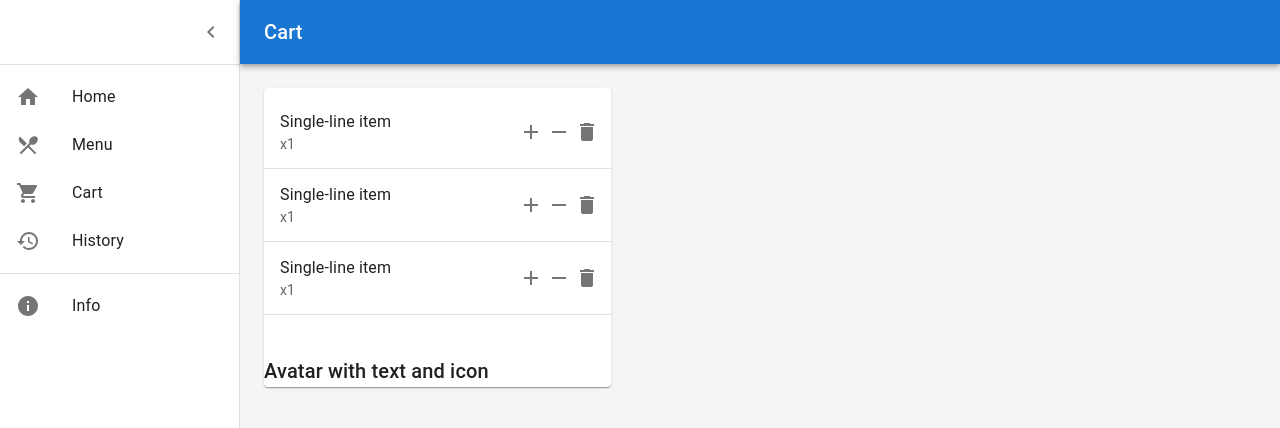
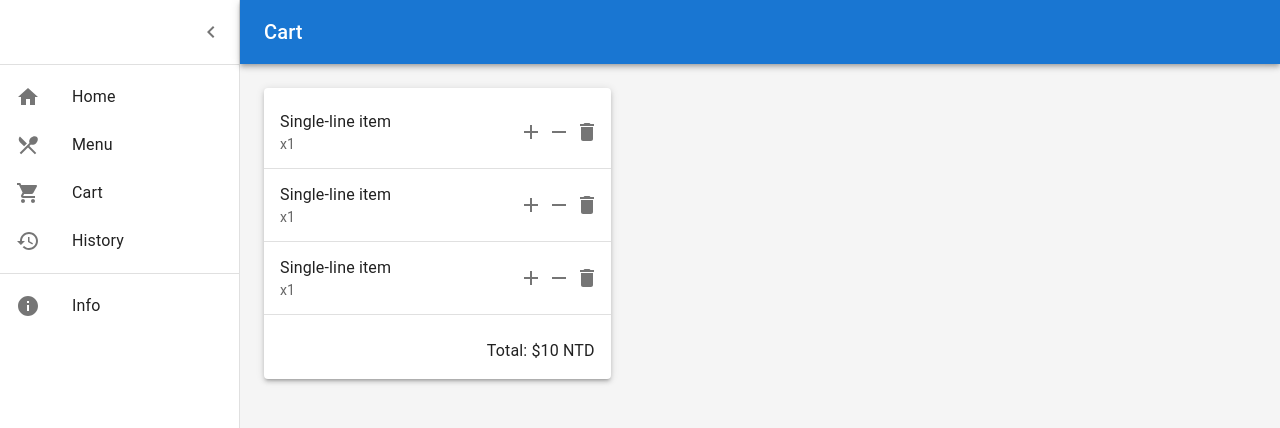
Before and after one commit to chengxi600/isCoolLabOA, a React (Create React App) app: page /cart in a window 1280 px wide. Shown: the top 428 px of the page. Built offline with nearby package versions, Linux system fonts and the light colour scheme.

Commit message:
fix lint and reorganize components

```diff
--- a/src/components/pages/CartPage.tsx
+++ b/src/pages/CartPage.tsx
@@ -1,13 +1,13 @@
-import { Typography, ListItem, Grid, IconButton, List, ListItemText, Paper, Divider } from "@mui/material";
+import { Typography, ListItem, Grid, IconButton, List, ListItemText, Paper, Divider, Box } from "@mui/material";
 import React from "react";
-import CartItem from "../CartItem";
+import CartItem from "../components/CartItem";
 
 export default function CartPage() {
 
     return (
       <Grid container>
         <Grid item xs={6} md={4} margin={3}>
-          <Paper>
+          <Paper elevation={3}>
           <List>
               <CartItem />
               <Divider />
@@ -16,9 +16,11 @@ export default function CartPage() {
               <CartItem />
               <Divider />
           </List>
-          <Typography sx={{ mt: 4, mb: 2 }} variant="h6" component="div">
-            Avatar with text and icon
-          </Typography>
+          <Box display="flex" justifyContent="flex-end" padding={2}>
+            <Typography>
+              Total: $10 NTD
+            </Typography>
+          </Box>
           </Paper>
         </Grid>
       </Grid>
--- a/src/components/pages/HistoryPage.tsx
+++ b/src/pages/HistoryPage.tsx
@@ -1,7 +1,7 @@
 import { Copyright } from "@mui/icons-material";
 import { Button, Container, Grid, Paper } from "@mui/material";
-import { riceData } from "../../data/menuItems";
-import Order from "../Order";
+import { riceData } from "../data/menuItems";
+import Order from "../components/Order";
 
 export default function HistoryPage() {
 
--- a/src/components/pages/HomePage.tsx
+++ b/src/pages/HomePage.tsx
@@ -1,11 +1,6 @@
-import * as React from 'react';
-import { alpha } from '@mui/material';
 import Box from '@mui/material/Box';
-import Button from '@mui/material/Button';
 import Container from '@mui/material/Container';
-import Link from '@mui/material/Link';
 import Stack from '@mui/material/Stack';
-import TextField from '@mui/material/TextField';
 import Typography from '@mui/material/Typography';
 
 export default function HomePage() {
--- a/src/components/pages/MenuPage.tsx
+++ b/src/pages/MenuPage.tsx
@@ -1,6 +1,6 @@
 import { Container, Divider, Grid, Link, Typography } from "@mui/material";
-import MenuCard from "../MenuCard";
-import { drinkData, noodleData, riceData } from "../../data/menuItems";
+import MenuCard from "../components/MenuCard";
+import { drinkData, noodleData, riceData } from "../data/menuItems";
 
 function Copyright(props: any) {
   return (
```
Also changed, not shown: src/Dashboard.tsx (+5 -5 lines), src/pages/InfoPage.tsx (renamed from src/components/pages/InfoPage.tsx).
